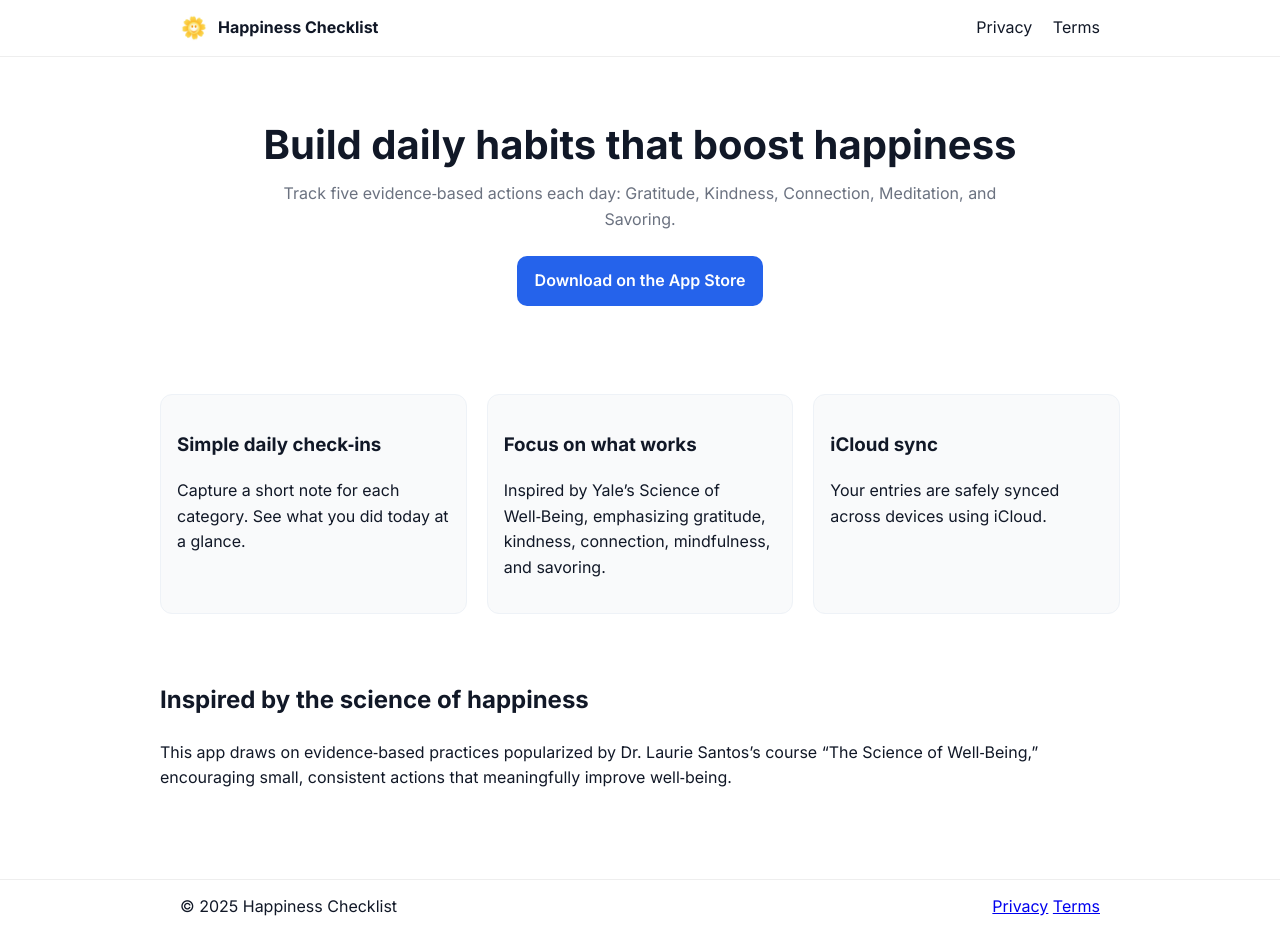
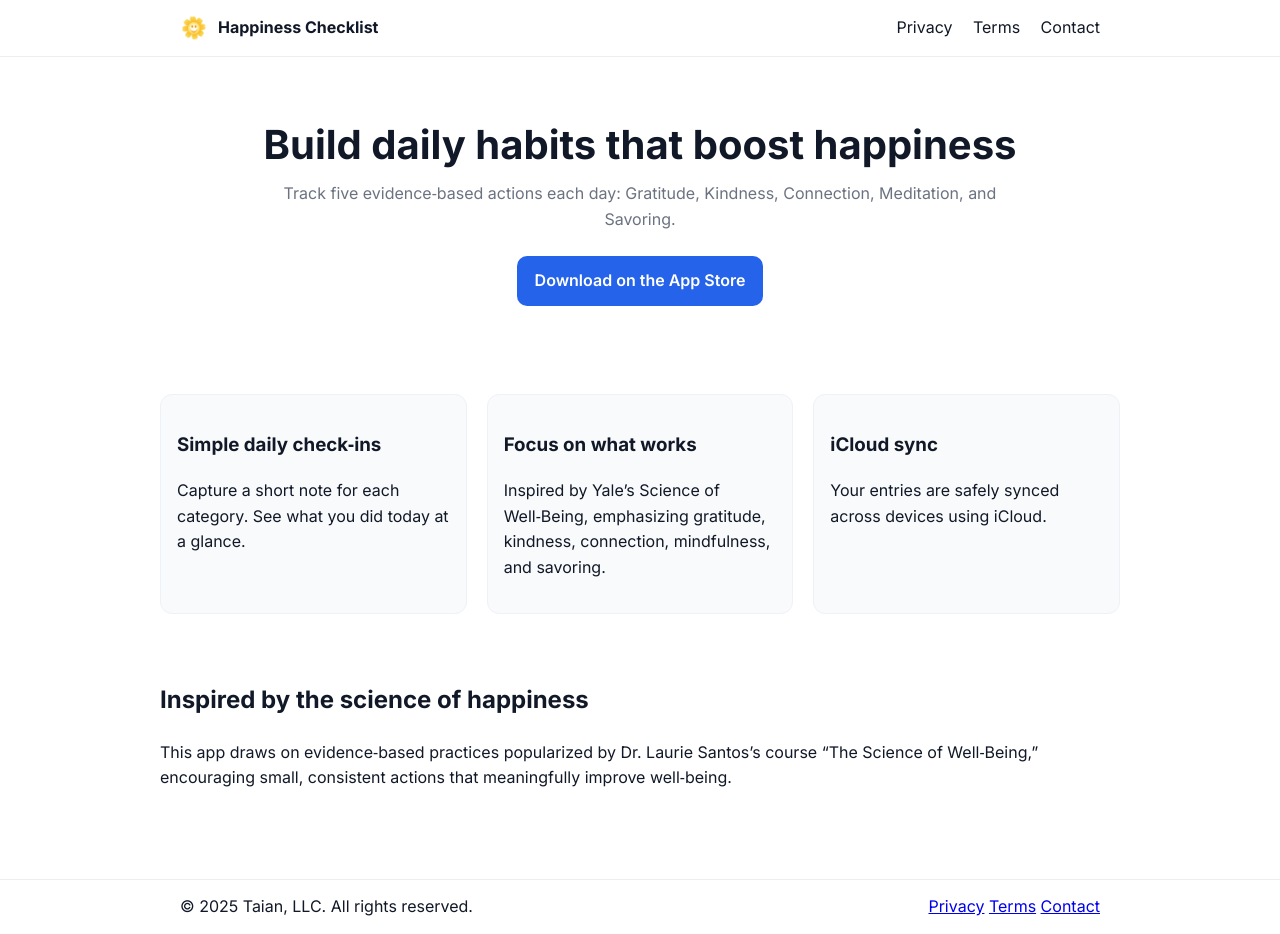
Before and after one commit to chenchungwan/happinesschecklist, a plain HTML site: page index.html in a window 1280 px wide. Drawn offline with Linux system fonts and the light colour scheme.

Commit message:
updated landing page

```diff
--- a/index.html
+++ b/index.html
@@ -20,6 +20,7 @@
         <nav class="nav">
           <a href="./privacy.html">Privacy</a>
           <a href="./terms.html">Terms</a>
+          <a href="mailto:smileprojectorg@gmail.com">Contact</a>
         </nav>
       </div>
     </header>
@@ -54,10 +55,11 @@
 
     <footer class="site-footer">
       <div class="container">
-        <div>© <span id="year"></span> Happiness Checklist</div>
+        <div>© 2025 Taian, LLC. All rights reserved.</div>
         <nav>
           <a href="./privacy.html">Privacy</a>
           <a href="./terms.html">Terms</a>
+          <a href="mailto:smileprojectorg@gmail.com">Contact</a>
         </nav>
       </div>
     </footer>
```
